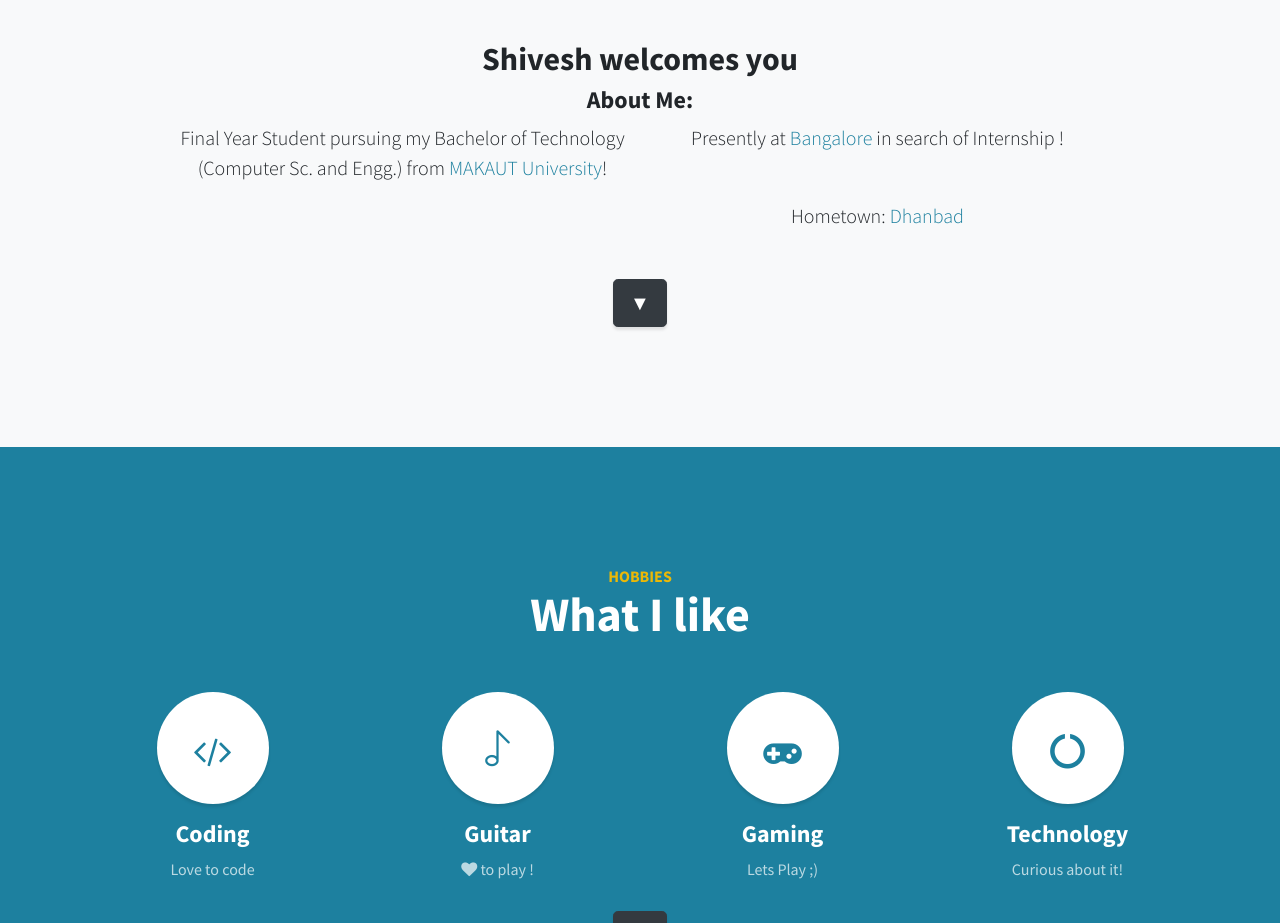
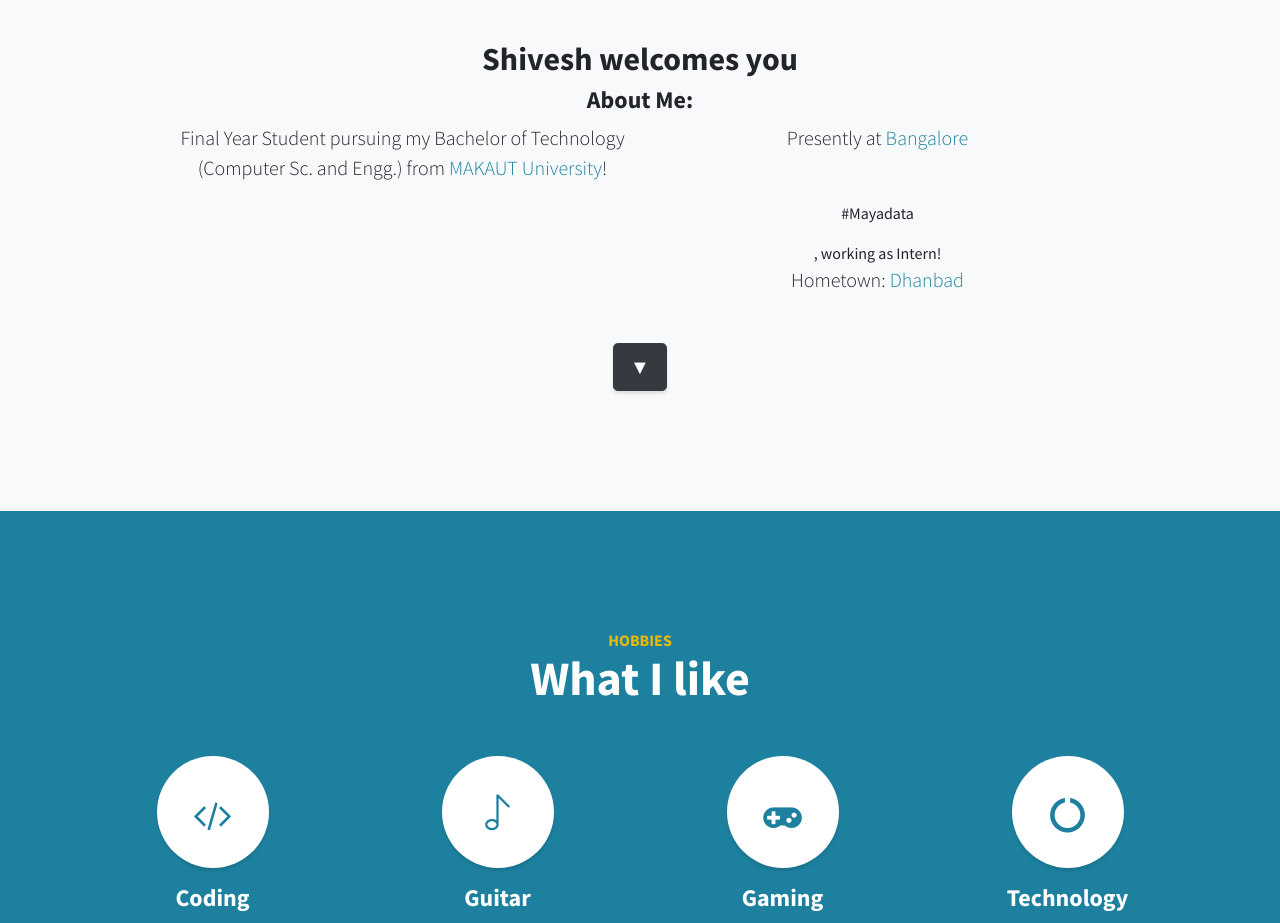
Before and after one commit to shiveshabhishek/shiveshabhishek.github.io, a plain HTML site: page index.html in a window 1280 px wide. Shown: the part 880-1803 px from the top of the page. Drawn offline with nearby package versions, Linux system fonts and the light colour scheme.

Commit message:
Update index.html

```diff
--- a/index.html
+++ b/index.html
@@ -77,7 +77,7 @@
               <a href="http://www.makautexam.net/">MAKAUT University</a>!</p>
             </div>
             <div class="col-sm-6">
-              <p class="lead mb-5">Presently at <a href="https://en.wikipedia.org/wiki/Bangalore">Bangalore</a> in search of Internship !
+              <p class="lead mb-5">Presently at <a href="https://en.wikipedia.org/wiki/Bangalore">Bangalore</a> <blockquote>#Mayadata</blockquote>, working as Intern!
                 <p class="lead mb-5">Hometown: <a href="https://en.wikipedia.org/wiki/Dhanbad">Dhanbad</a></p>
               </p>
             </div>
```
